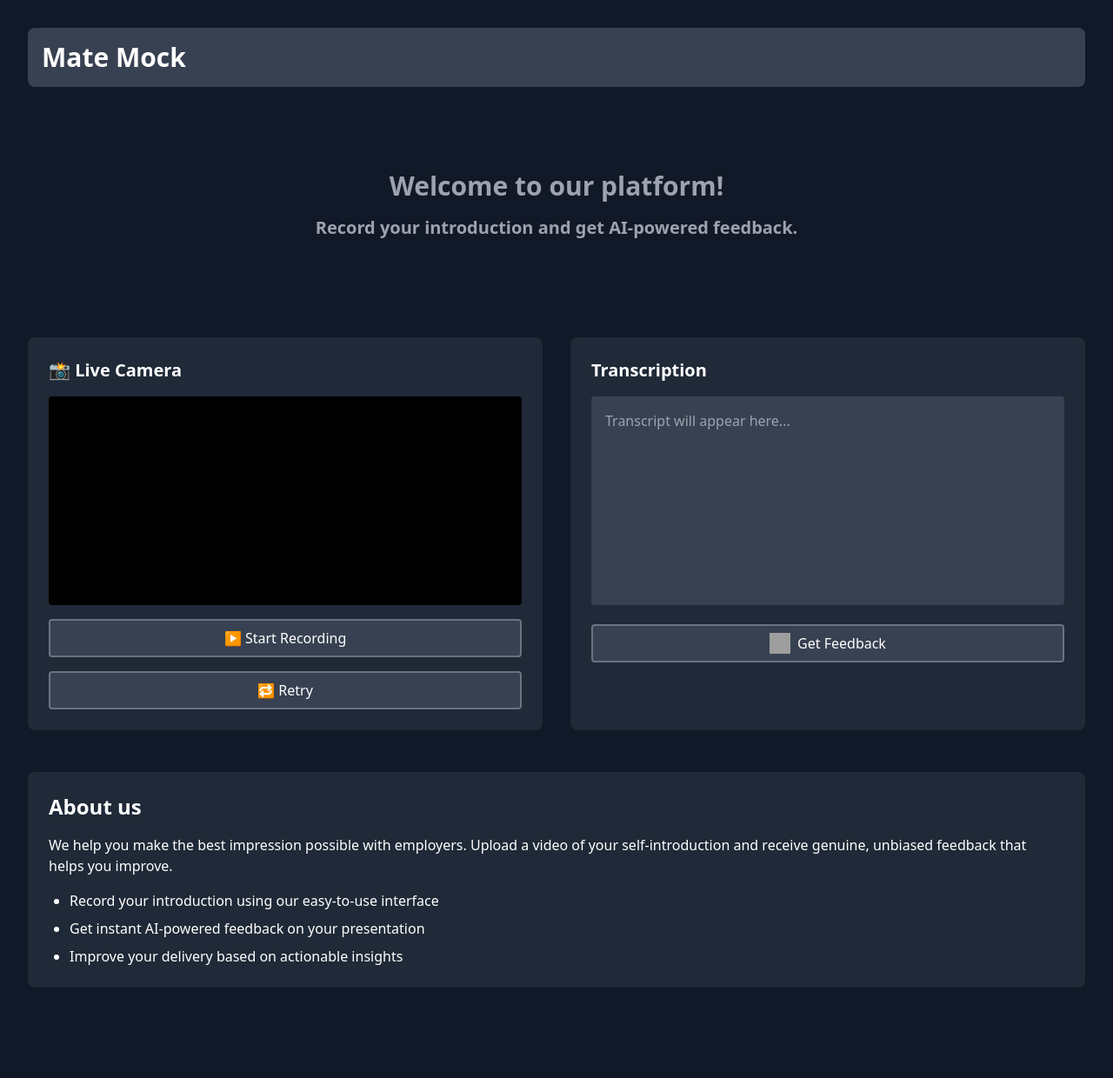
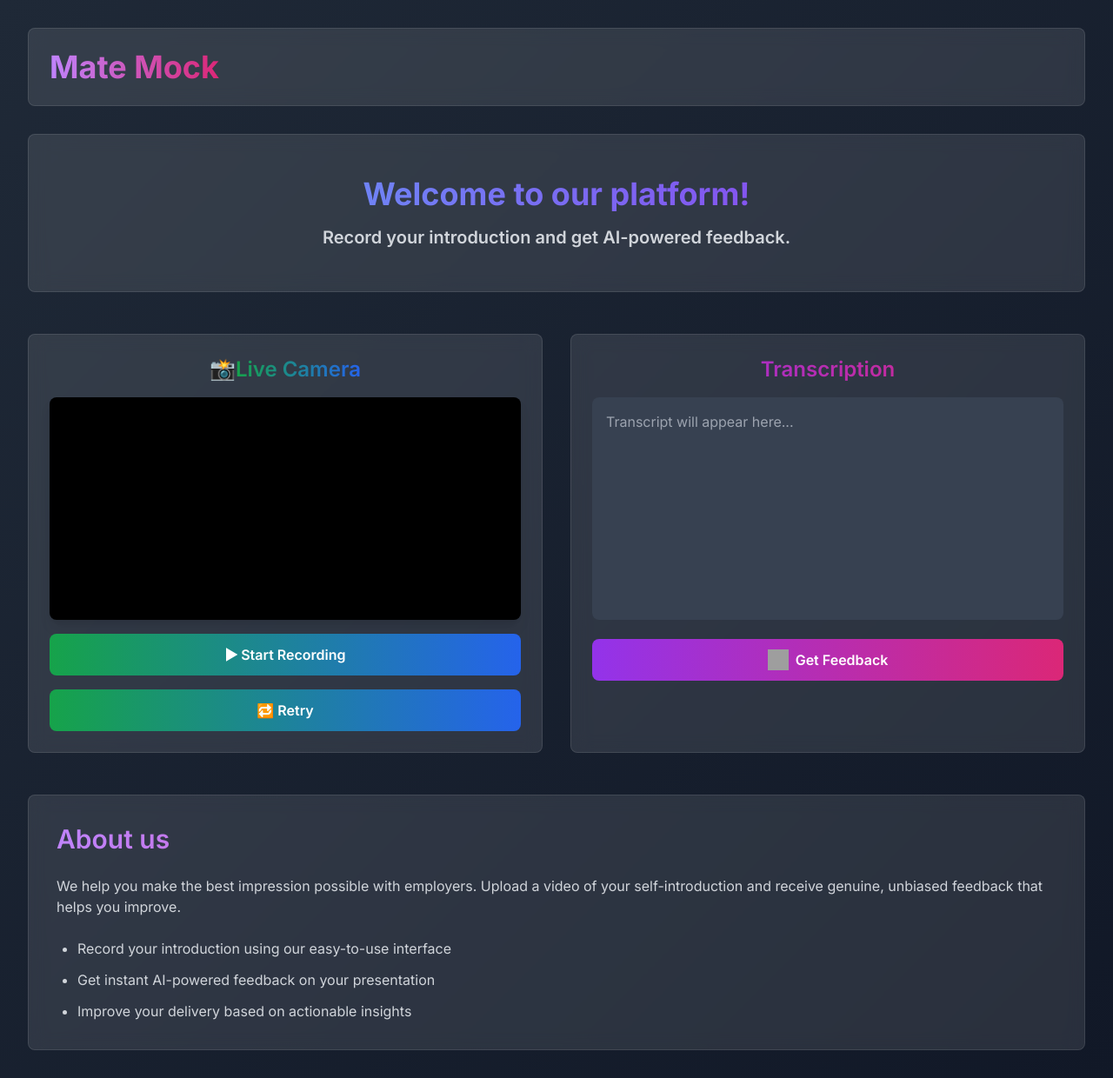
Before and after one commit to R-umaria/HackCanada, a Flask app: page / in a window 1280 px wide. Shown: the whole page at 87% size. Before the commit the page ends 1136 px from the top, so only its background shows below. Run offline with Flask 3, Linux system fonts and the light colour scheme; some libraries are stand-ins or nearby versions; grey boxes are pictures that could not be loaded.

Commit message:
Enhance UI with gradient backgrounds, glassmorphism effects, and improved typography; refactor camera access to use async/await for better error handling.

```diff
--- a/app/templates/index.html
+++ b/app/templates/index.html
@@ -5,52 +5,71 @@
     <meta name="viewport" content="width=device-width, initial-scale=1.0">
     <title>Mock Mate</title>
     <script src="https://cdn.tailwindcss.com"></script>
+    <link href="https://fonts.googleapis.com/css2?family=Inter:wght@400;500;600;700&display=swap" rel="stylesheet">
+    <style>
+        body {
+            font-family: 'Inter', sans-serif;
+        }
+        .gradient-bg {
+            background: linear-gradient(135deg, #1f2937, #111827);
+        }
+        .glassmorphism {
+            background: rgba(255, 255, 255, 0.1);
+            backdrop-filter: blur(10px);
+            border: 1px solid rgba(255, 255, 255, 0.1);
+        }
+        .hover-scale {
+            transition: transform 0.2s ease-in-out;
+        }
+        .hover-scale:hover {
+            transform: scale(1.02);
+        }
+    </style>
 </head>
-<body class="bg-gray-900 text-white">
+<body class="gradient-bg text-white">
     <div class="container mx-auto p-8">
         <!-- Title and Logo Section -->
-        <div class="flex items-center mb-4 bg-gray-700 p-4 rounded-lg">
-            <!-- <img src="images/logo.png" alt="Logo" style="width: 100px; height: 100px;" class="mr-4"> -->
-            <h1 class="text-3xl font-bold">Mate Mock</h1>
+        <div class="flex items-center mb-8 p-6 rounded-lg glassmorphism hover-scale">
+            <h1 class="text-4xl font-bold text-transparent bg-clip-text bg-gradient-to-r from-purple-400 to-pink-600">Mate Mock</h1>
         </div>
 
         <!-- Welcome Note with Animation -->
-        <div id="welcomeContainer" class="mb-8 p-20 mx-auto text-center">
-            <h1 id="welcomeLine1" class="text-gray-400 font-bold text-3xl"></h1>
-            <h2 id="welcomeLine2" class="text-gray-400 font-bold text-xl mt-4"></h2>
+        <div id="welcomeContainer" class="mb-12 p-12 mx-auto text-center glassmorphism rounded-lg hover-scale">
+            <h1 id="welcomeLine1" class="text-4xl font-bold text-transparent bg-clip-text bg-gradient-to-r from-blue-400 to-purple-600"></h1>
+            <h2 id="welcomeLine2" class="text-xl font-semibold text-gray-300 mt-4"></h2>
         </div>
 
         <div class="grid grid-cols-1 md:grid-cols-2 gap-8">
             <!-- Camera Section -->
-            <div class="bg-gray-800 p-6 rounded-lg">
-                <h2 class="text-xl font-semibold mb-4">📸 Live Camera</h2>
-                <video id="liveCamera" class="bg-black w-full h-60 rounded mb-4" autoplay></video>
-                <button id="startStopRecording" class="w-full bg-gray-700 py-2 px-4 rounded hover:bg-gray-600 border-2 border-gray-500 hover:border-red-500 focus:border-red-500 transition-all">
+            <div class="glassmorphism p-6 rounded-lg hover-scale">
+                <h2 class="text-2xl font-semibold mb-4 text-center">📸<span class="text-transparent bg-clip-text bg-gradient-to-r from-green-600 to-blue-600">Live Camera</span></h2>
+                <video id="liveCamera" class="bg-black w-full h-64 rounded-lg mb-4 shadow-lg" autoplay muted playsinline></video>
+                <button id="startStopRecording" class="w-full bg-gradient-to-r from-green-600 to-blue-600 py-3 px-6 rounded-lg text-white font-semibold hover:from-green-700 hover:to-blue-700 transition-all">
                     ▶ Start Recording
                 </button>
-                <button id="retryRecording" class="w-full bg-gray-700 py-2 px-4 rounded mt-4 hover:bg-gray-600 border-2 border-gray-500 hover:border-yellow-500 focus:border-yellow-500 flex items-center justify-center transition-all">
+                <button id="retryRecording" class="w-full bg-gradient-to-r from-green-600 to-blue-600 py-3 px-6 rounded-lg mt-4 text-white font-semibold hover:from-green-700 hover:to-blue-700 transition-all flex items-center justify-center">
                     🔁 Retry
                 </button>
             </div>
 
             <!-- Transcription Section -->
-            <div class="bg-gray-800 p-6 rounded-lg">
-                <h2 class="text-xl font-semibold mb-4">Transcription</h2>
-                <textarea id="transcription" class="w-full h-60 p-4 bg-gray-700 rounded resize-none" placeholder="Transcript will appear here..." readonly></textarea>
-                <button id="getFeedback" class="w-full bg-gray-700 py-2 px-4 rounded mt-4 hover:bg-gray-600 border-2 border-gray-500 hover:border-red-500 focus:border-red-500 flex items-center justify-center transition-all">
+            <div class="glassmorphism p-6 rounded-lg hover-scale">
+                <h2 class="text-2xl text-center font-semibold mb-4 text-transparent bg-clip-text bg-gradient-to-r from-purple-600 to-pink-600">Transcription</h2>
+                <textarea id="transcription" class="w-full h-64 p-4 bg-gray-700 rounded-lg resize-none text-white placeholder-gray-400" placeholder="Transcript will appear here..." readonly></textarea>
+                <button id="getFeedback" class="w-full bg-gradient-to-r from-purple-600 to-pink-600 py-3 px-6 rounded-lg mt-4 text-white font-semibold hover:from-purple-700 hover:to-pink-700 transition-all flex items-center justify-center">
                     <img src="https://registry.npmmirror.com/@lobehub/icons-static-png/1.24.0/files/dark/gemini-color.png" alt="Gemini AI Icon" class="w-6 h-6 mr-2"> Get Feedback
                 </button>
-                <div id="feedback" class="mt-4 bg-gray-700 p-4 rounded text-white hidden"></div>
+                <div id="feedback" class="mt-4 bg-gray-700 p-4 rounded-lg text-white hidden"></div>
             </div>
         </div>
 
         <!-- How It Works Section -->
-        <div class="mt-12 p-6 bg-gray-800 rounded-lg">
-            <h3 class="text-2xl font-semibold mb-4">About us</h3>
-            <p class="mb-4">
+        <div class="mt-12 p-8 glassmorphism rounded-lg hover-scale">
+            <h3 class="text-3xl font-semibold mb-6 text-transparent bg-clip-text bg-gradient-to-r from-purple-400 to-pink-600">About us</h3>
+            <p class="mb-6 text-gray-300">
                 We help you make the best impression possible with employers. Upload a video of your self-introduction and receive genuine, unbiased feedback that helps you improve.
             </p>
-            <ul class="list-disc pl-6 space-y-2">
+            <ul class="list-disc pl-6 space-y-3 text-gray-300">
                 <li>Record your introduction using our easy-to-use interface</li>
                 <li>Get instant AI-powered feedback on your presentation</li>
                 <li>Improve your delivery based on actionable insights</li>
@@ -93,14 +112,18 @@
         typeWelcomeMessage();
 
         // Access the user's camera
-        navigator.mediaDevices.getUserMedia({ video: true, audio: true })
-            .then((stream) => {
+        async function startCamera() {
+            try {
+                const stream = await navigator.mediaDevices.getUserMedia({ video: true, audio: true });
                 liveCamera.srcObject = stream;
-            })
-            .catch((error) => {
+                liveCamera.play(); // Ensure the video plays
+            } catch (error) {
                 console.error('Error accessing camera:', error);
                 alert('Failed to access camera. Please allow permissions and refresh the page.');
-            });
+            }
+        }
+
+        startCamera(); // Start the camera when the page loads
 
         // Start/Stop recording
         startStopButton.addEventListener('click', () => {
@@ -160,11 +183,12 @@
             }
             isRecording = !isRecording;
         });
+
         // Show feedback on button click
         getFeedbackButton.addEventListener('click', () => {
             feedbackBox.classList.remove('hidden');
-            feedbackBox.textContent = "Here’s your feedback! 🎯 (Simulated feedback for now)";
-        });
+            feedbackBox.textContent = "Processing your feedback... 🎯 ";
+        });
 
         // Retry recording
         retryButton.addEventListener('click', () => {
```
